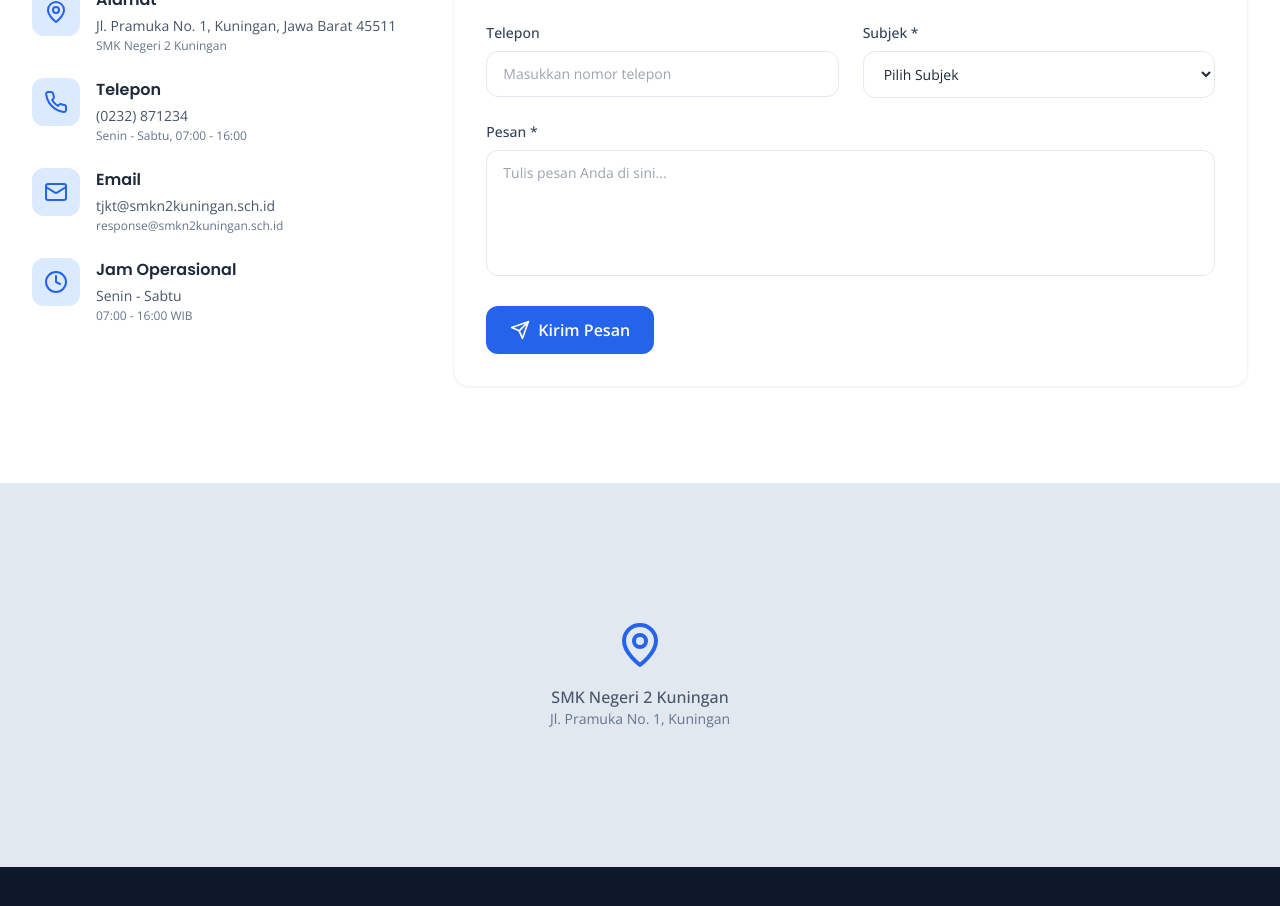
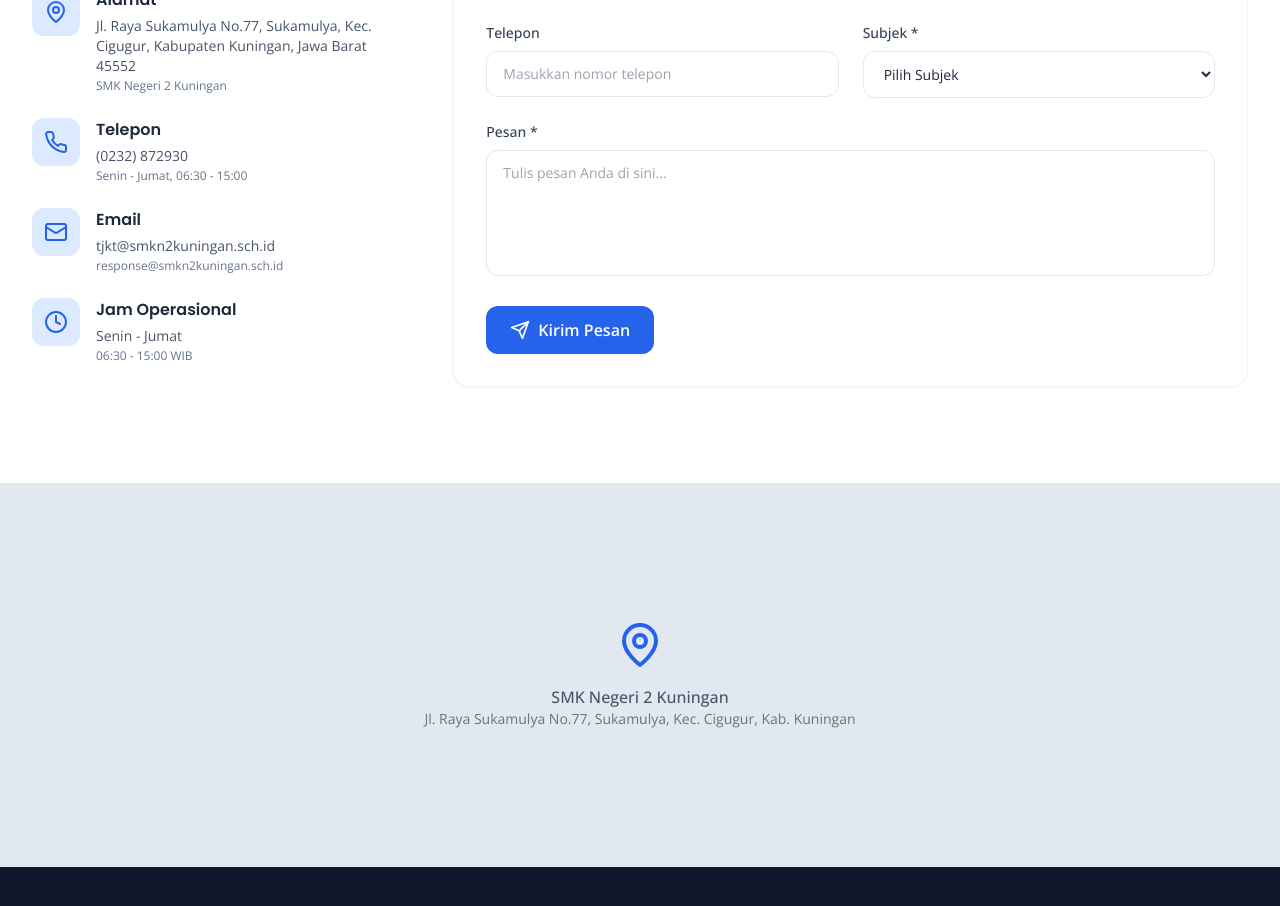
Before and after one commit to mulyadi66/tjkt-smkn2kuningan, a React (Vite) app: page /kontak in a window 1280 px wide. Shown: the part 560-1466 px from the top of the page. Built offline with nearby package versions, Linux system fonts and the light colour scheme; no server answers.

Commit message:
Update alamat dan jam operasional kontak

```diff
--- a/src/pages/Kontak.jsx
+++ b/src/pages/Kontak.jsx
@@ -56,14 +56,14 @@ export default function Kontak() {
                   {
                     icon: MapPin,
                     title: 'Alamat',
-                    content: 'Jl. Pramuka No. 1, Kuningan, Jawa Barat 45511',
+                    content: 'Jl. Raya Sukamulya No.77, Sukamulya, Kec. Cigugur, Kabupaten Kuningan, Jawa Barat 45552',
                     sub: 'SMK Negeri 2 Kuningan'
                   },
                   {
                     icon: Phone,
                     title: 'Telepon',
-                    content: '(0232) 871234',
-                    sub: 'Senin - Sabtu, 07:00 - 16:00'
+                    content: '(0232) 872930',
+                    sub: 'Senin - Jumat, 06:30 - 15:00'
                   },
                   {
                     icon: Mail,
@@ -74,8 +74,8 @@ export default function Kontak() {
                   {
                     icon: Clock,
                     title: 'Jam Operasional',
-                    content: 'Senin - Sabtu',
-                    sub: '07:00 - 16:00 WIB'
+                    content: 'Senin - Jumat',
+                    sub: '06:30 - 15:00 WIB'
                   }
                 ].map((item, index) => (
                   <div key={index} className="flex items-start gap-4">
@@ -209,7 +209,7 @@ export default function Kontak() {
           <div className="text-center">
             <MapPin className="w-12 h-12 text-primary-600 mx-auto mb-4" />
             <p className="text-slate-600 font-medium">SMK Negeri 2 Kuningan</p>
-            <p className="text-slate-500 text-sm">Jl. Pramuka No. 1, Kuningan</p>
+            <p className="text-slate-500 text-sm">Jl. Raya Sukamulya No.77, Sukamulya, Kec. Cigugur, Kab. Kuningan</p>
           </div>
         </div>
       </section>
```
Also changed, not shown: 1 other file (tests, documents, lock files or other folders).
